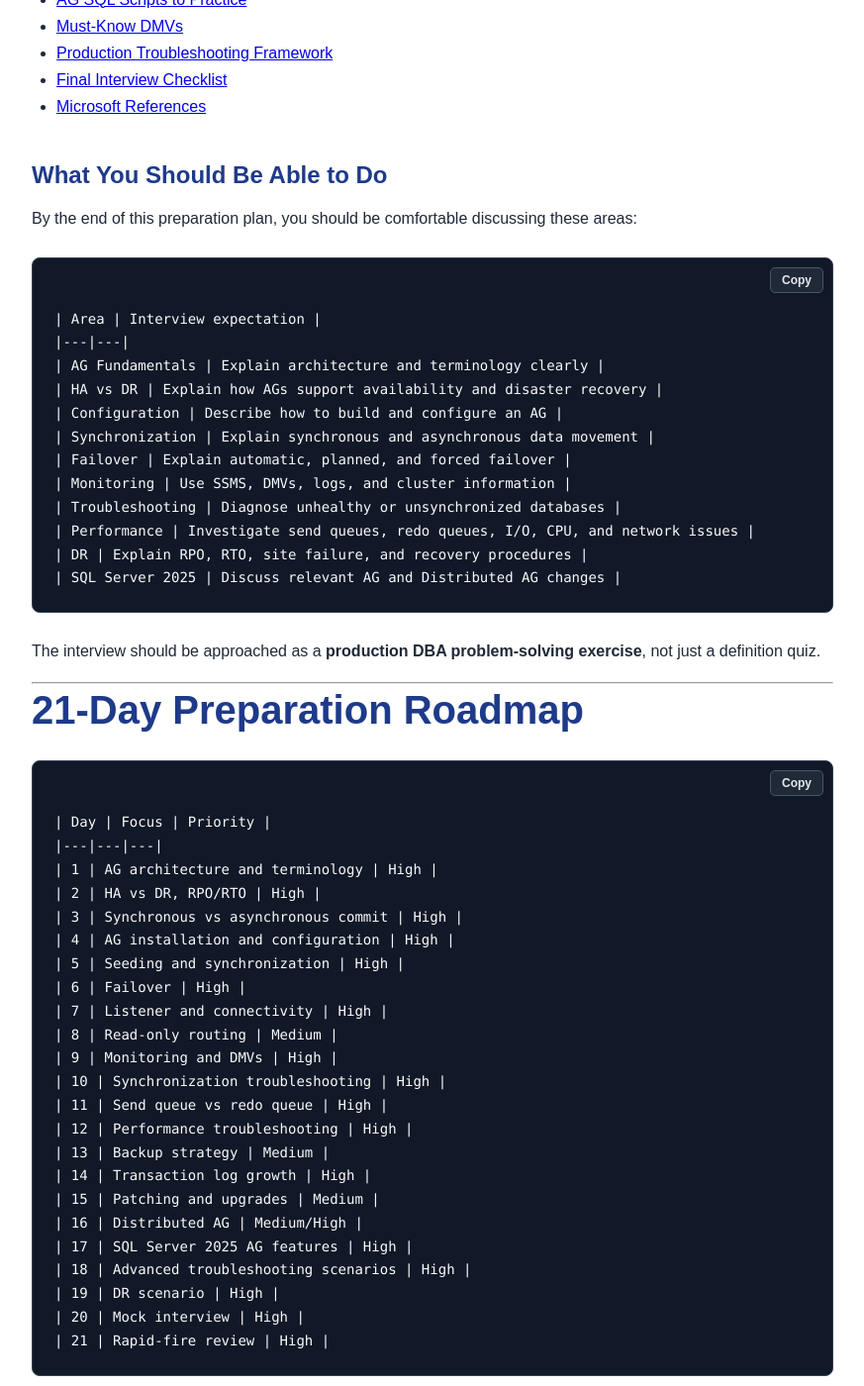
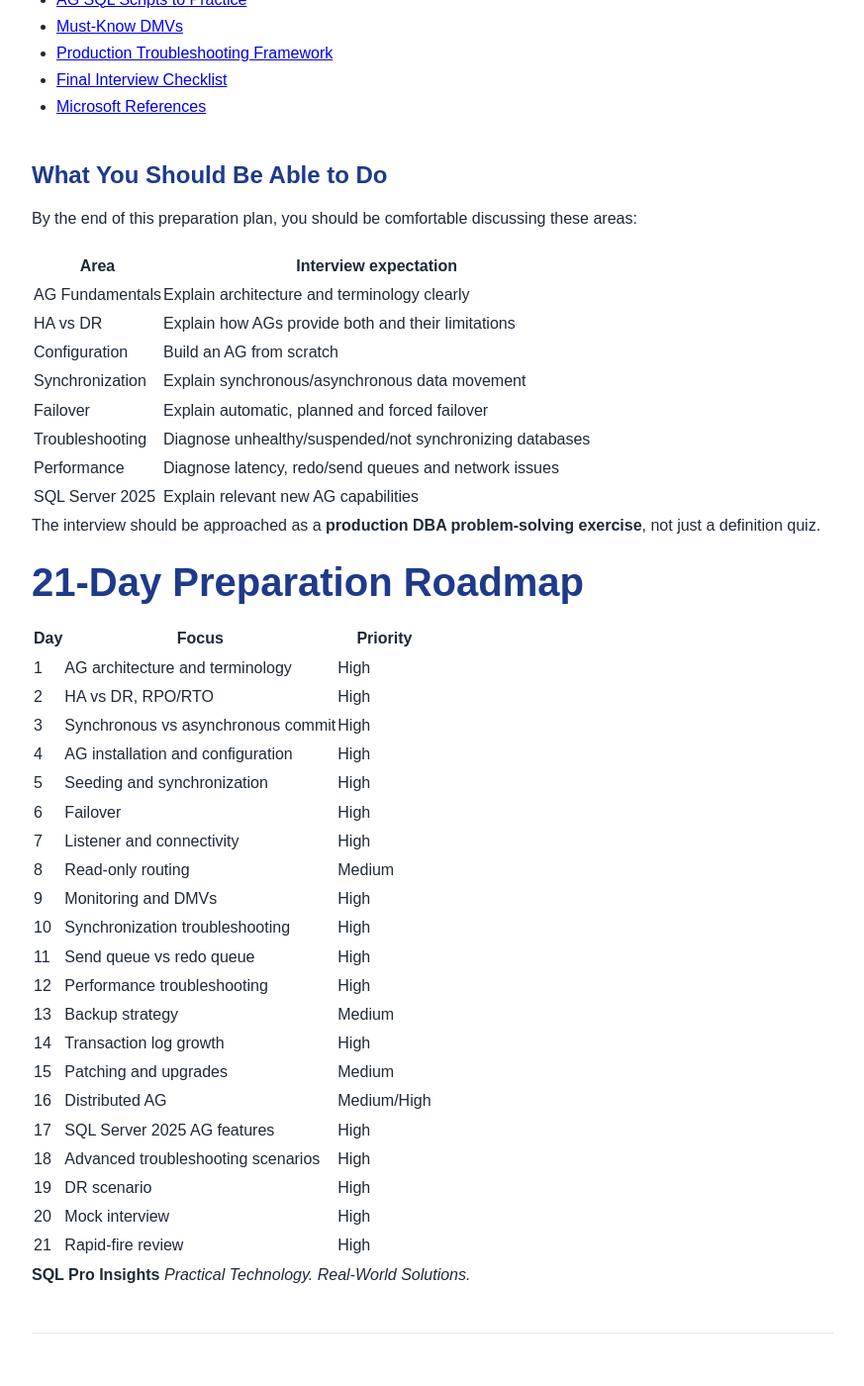
Before and after one commit to SQLProInsights/sqlproinsights.github.io, a Jekyll site: the page built from _posts/2026-09-23-SQL-Server-AlwaysOn-Availability-Groups-Interview-Questions.md, in a window 1280 px wide and 1400 px high, scrolled down 1626 px. Shown: the whole window at 99% size, without its empty margins (203-1076 px from the left). Built offline with Jekyll 4.4.1, drawn with Linux system fonts in a browser that asks for light colours.

Commit message:
Revise interview expectations for AG preparation
Updated interview preparation expectations for SQL Server AlwaysOn Availability Groups, refining explanations and adding focus areas.

````diff
--- a/_posts/2026-09-23-SQL-Server-AlwaysOn-Availability-Groups-Interview-Questions.md
+++ b/_posts/2026-09-23-SQL-Server-AlwaysOn-Availability-Groups-Interview-Questions.md
@@ -55,26 +55,21 @@ The goal is not simply to memorize interview questions. You should be able to ex
 
 By the end of this preparation plan, you should be comfortable discussing these areas:
 
-```text
 | Area | Interview expectation |
 |---|---|
 | AG Fundamentals | Explain architecture and terminology clearly |
-| HA vs DR | Explain how AGs support availability and disaster recovery |
-| Configuration | Describe how to build and configure an AG |
-| Synchronization | Explain synchronous and asynchronous data movement |
-| Failover | Explain automatic, planned, and forced failover |
-| Monitoring | Use SSMS, DMVs, logs, and cluster information |
-| Troubleshooting | Diagnose unhealthy or unsynchronized databases |
-| Performance | Investigate send queues, redo queues, I/O, CPU, and network issues |
-| DR | Explain RPO, RTO, site failure, and recovery procedures |
-| SQL Server 2025 | Discuss relevant AG and Distributed AG changes |
-```
+| HA vs DR | Explain how AGs provide both and their limitations |
+| Configuration | Build an AG from scratch |
+| Synchronization | Explain synchronous/asynchronous data movement |
+| Failover | Explain automatic, planned and forced failover |
+| Troubleshooting | Diagnose unhealthy/suspended/not synchronizing databases |
+| Performance | Diagnose latency, redo/send queues and network issues |
+| SQL Server 2025 | Explain relevant new AG capabilities |
+
 The interview should be approached as a **production DBA problem-solving exercise**, not just a definition quiz.
 
----
+# 21-Day Preparation Roadmap
 
-# 21-Day Preparation Roadmap
-```text
 | Day | Focus | Priority |
 |---|---|---|
 | 1 | AG architecture and terminology | High |
@@ -98,9 +93,6 @@ The interview should be approached as a **production DBA problem-solving exercis
 | 19 | DR scenario | High |
 | 20 | Mock interview | High |
 | 21 | Rapid-fire review | High |
-```
----
-
 
 **SQL Pro Insights**
 *Practical Technology. Real-World Solutions.*
````
